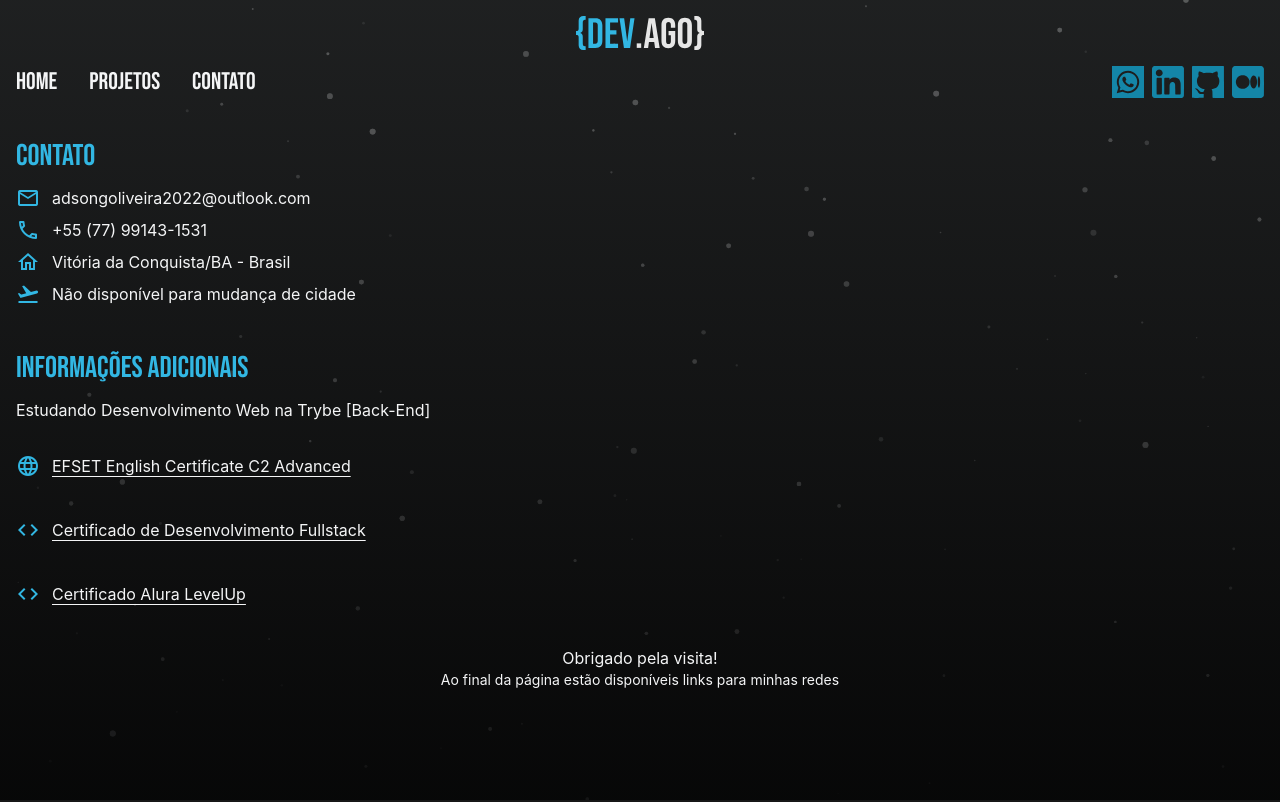
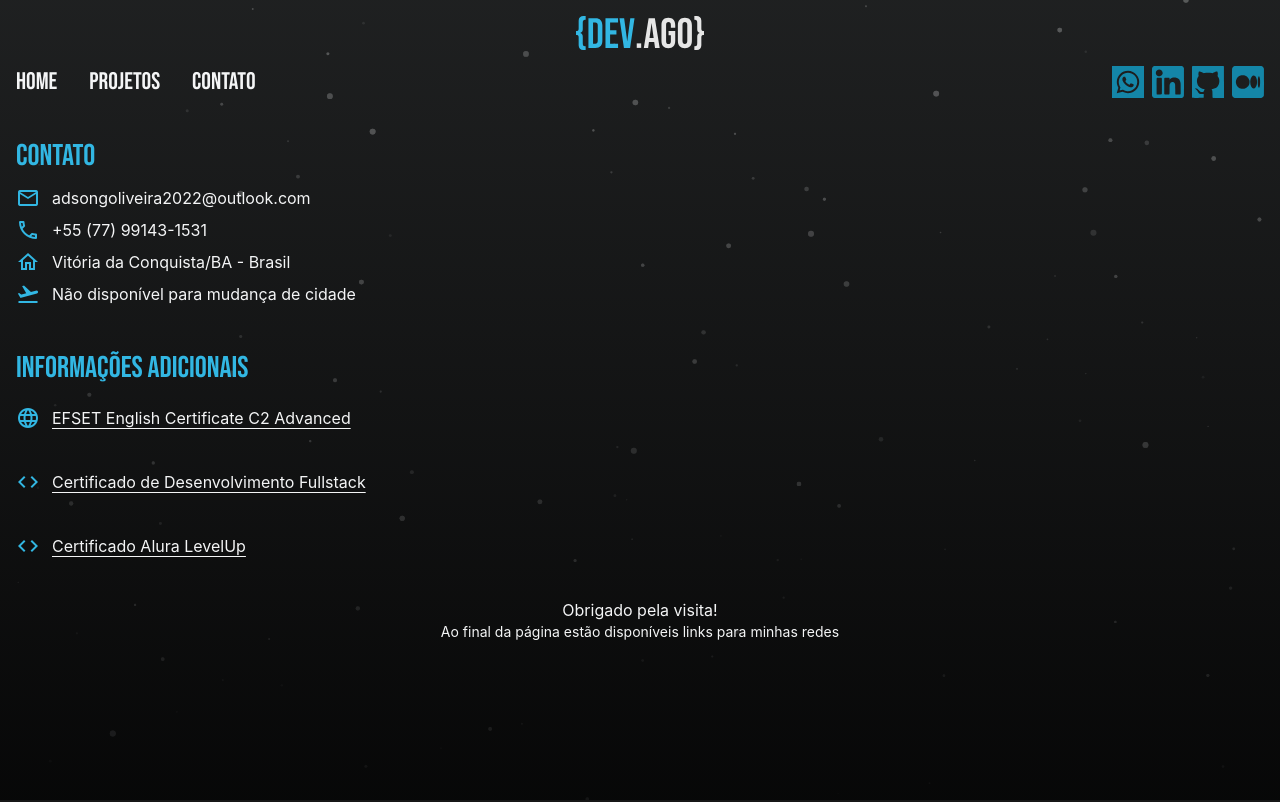
Before and after one commit to Adson-Gomes-Oliveira/devago, a React (Create React App) app in the folder app/frontend/: page /contact in a window 1280 px wide. Shown: the top 802 px of the page. Built offline with nearby package versions, Linux system fonts and the light colour scheme.

Commit message:
ref: Change project image

```diff
--- a/app/frontend/src/database/projects.json
+++ b/app/frontend/src/database/projects.json
@@ -5,7 +5,7 @@
         "description": "Projeto que simula um ecommerce online com diversas funcionalidades, cadastro/login, carrinho de compras, email de confirmação, filtros, páginas de produtos e muito mais, desenvolvido com arquitetura de micro-serviçose seguindo conceitos do Twelve-Factor-App.\n\nNeste projeto diversas barreiras e desafios tiveram de ser superados, foi meu primeiro contato com mensageria e banco de dados Redis, construir o sistema necessário para confirmar uma compra de forma assíncrona e ao final enviar um email de confirmação para o usuário trouxe diversos aprendizados.\n\nFoi extremamente interessante criar um gateway para a comunicação do cliente com os microsserviços, além de implementar um sistema de autenticação e autorização confiável e seguro. Utilizar o TwelveFactorApp me ajudou a ter uma melhor organização dos serviços além de me trazer diversos conhecimentos sobre estrutura e arquitetura de software.",
         "linkToRepo": "https://github.com/Adson-Gomes-Oliveira/trooper-ecommerce",
         "linkToProd": "no_link",
-        "thumbnail": "https://i.ibb.co/xYssdt9/trooper-cover.png",
+        "thumbnail": "https://i.ibb.co/KXF5SJZ/trooper-cover.png",
         "status": true,
         "categories": [
             {
--- a/app/frontend/src/pages/Contact.tsx
+++ b/app/frontend/src/pages/Contact.tsx
@@ -44,7 +44,6 @@ export default function Contact(): JSX.Element {
       </div>
       <div className="info-contact">
         <h2>Informações Adicionais</h2>
-        <span>{'Estudando Desenvolvimento Web na Trybe [Back-End]'}</span>
         <div className='efset'>
           <span className="material-icons-outlined icon">language</span>
           <a
```
